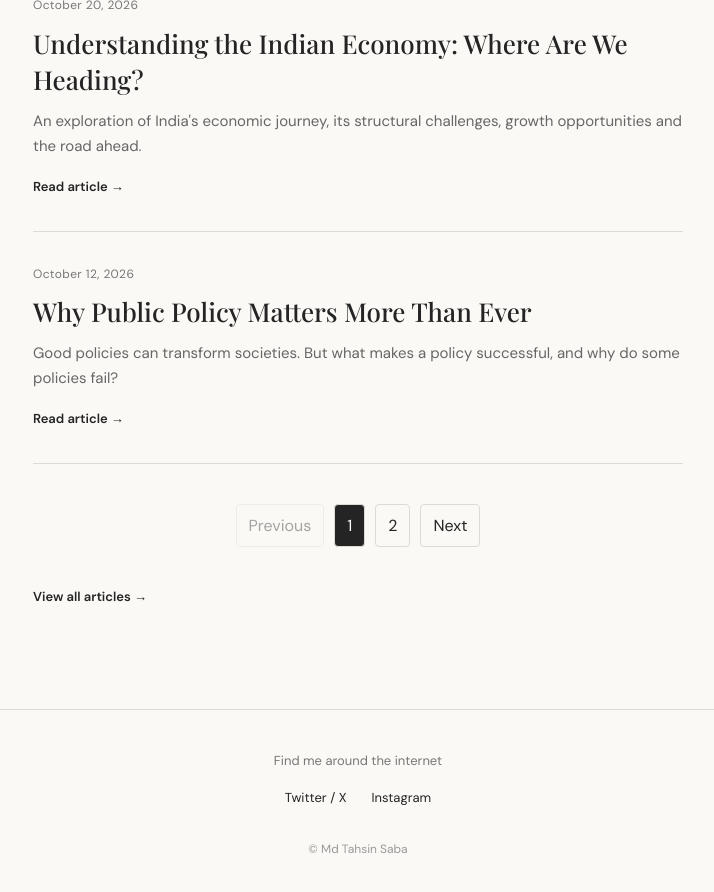
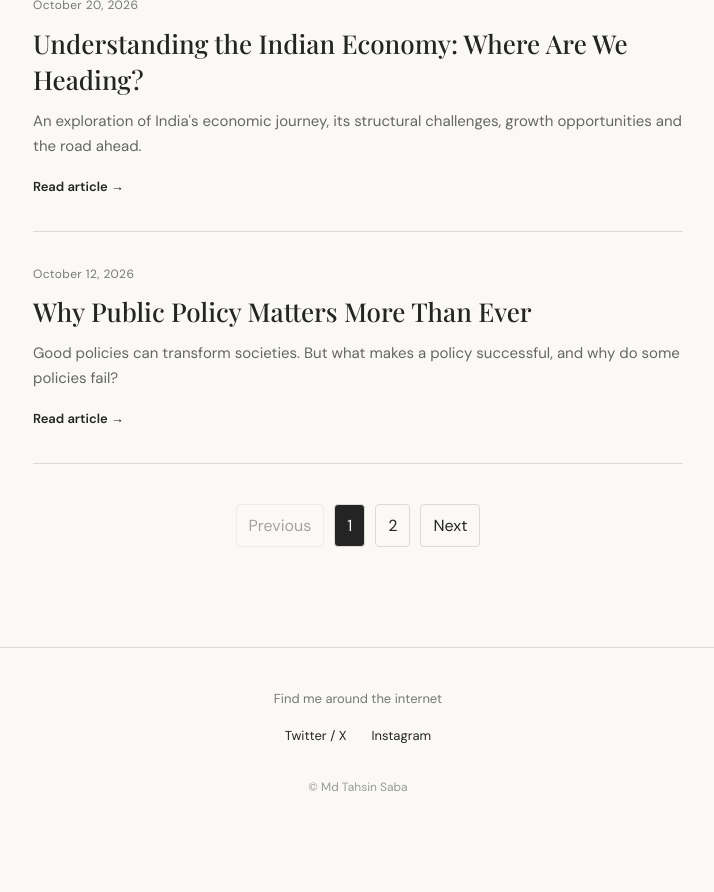
Before and after one commit to Gi1864/gi1864.github.io, a Jekyll site: the page built from index.html, in a window 1280 px wide and 900 px high, scrolled down 893 px. Shown: the top 892 px of the window, without its empty margins (282-996 px from the left). Built offline with Jekyll 4.4.1, drawn with Linux system fonts in a browser that asks for light colours; the list of posts is cut into pages by our own code; after the commit the page ends 1731 px from its top, so only the background shows below that.

Commit message:
Remove 'View all articles' link from index.html

```diff
--- a/index.html
+++ b/index.html
@@ -55,9 +55,7 @@ title: Home
     </nav>
 
     <div class="view-all" style="margin-top:35px;">
-        <a href="{{ '/articles/' | relative_url }}" class="read-more">
-    View all articles →
-</a>
+
     </div>
 
 </main>
```
